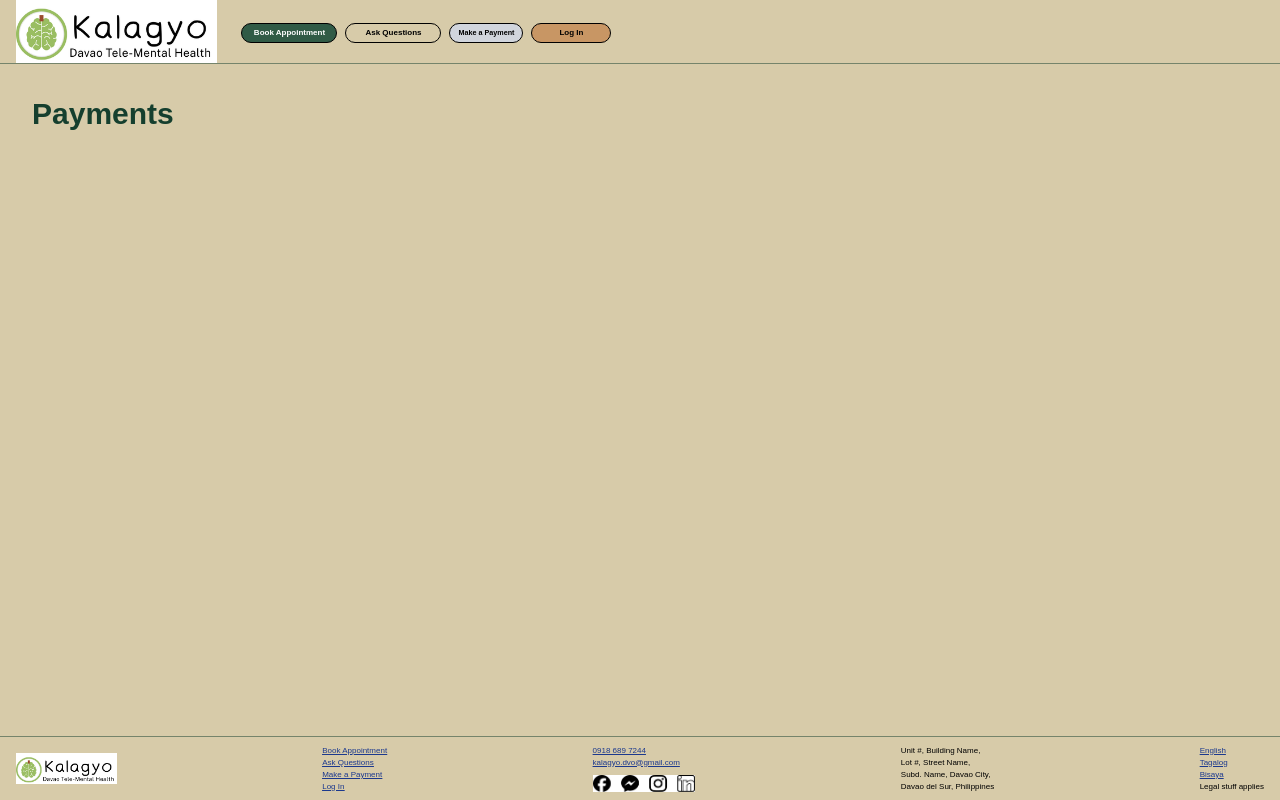
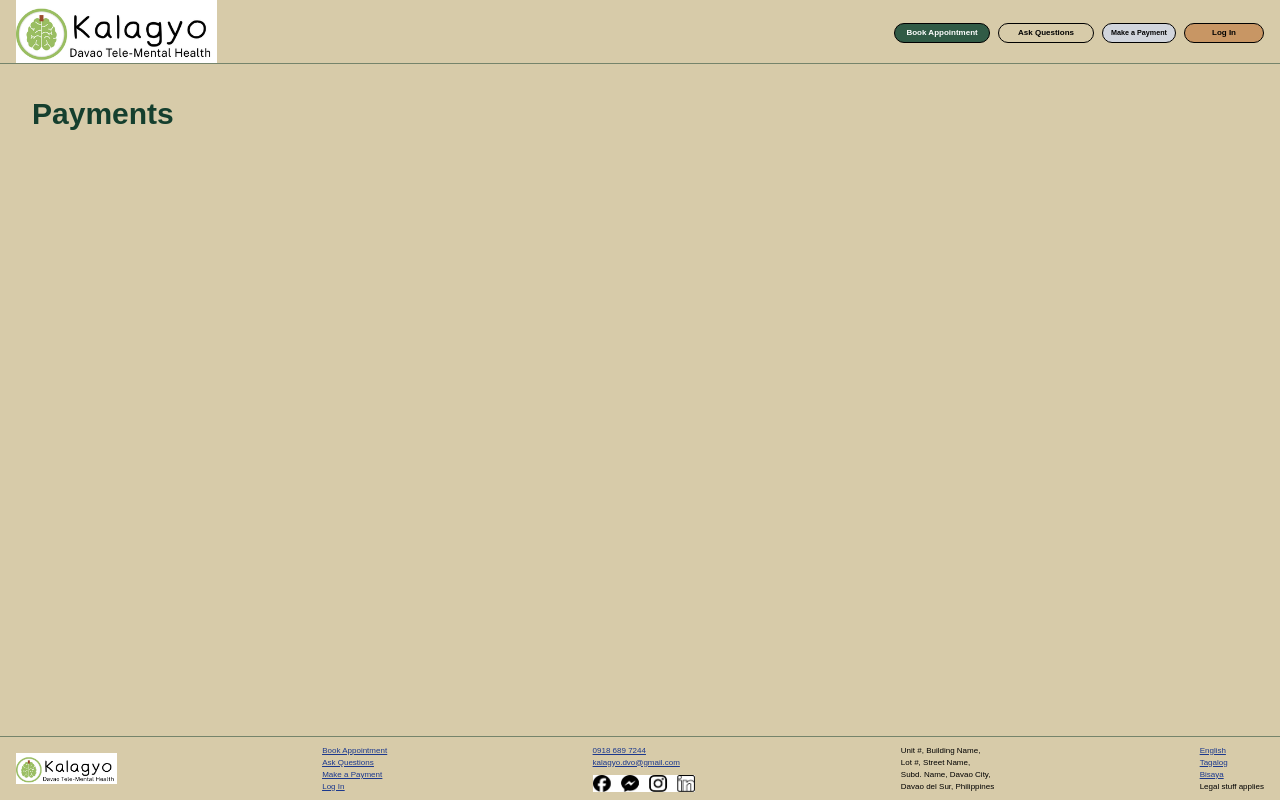
Before and after one commit to aljosanpedro/MSIT-PBD-Project2, a Next.js app in the folder msit-pbd-project2/: page /payments in a window 1280 px wide. Built offline with nearby package versions, Linux system fonts and the light colour scheme.

Commit message:
Make header buttons favor right side when zoomed out

```diff
--- a/msit-pbd-project2/components/Header.tsx
+++ b/msit-pbd-project2/components/Header.tsx
@@ -42,13 +42,13 @@ export default function Header() {
         </Link>
       )}
       {isCurrentPage("/book-appointment") ? (
-        <span className="ml-6 inline-flex h-5 w-24 translate-y-px self-center items-center justify-center rounded-full border border-black bg-gray-300 px-0 text-[0.5rem] font-semibold leading-none text-black">
+        <span className="ml-6 inline-flex h-5 w-24 translate-y-px self-center items-center justify-center rounded-full border border-black bg-gray-300 px-0 text-[0.5rem] font-semibold leading-none text-black md:ml-auto">
           Book Appointment
         </span>
       ) : (
         <Link
           href="/book-appointment"
-          className={`ml-6 inline-flex h-5 w-24 translate-y-px self-center items-center justify-center rounded-full border border-black bg-[#315b46] px-0 text-[0.5rem] font-semibold leading-none text-white transition-transform duration-100 active:translate-y-0.5 ${
+          className={`ml-6 inline-flex h-5 w-24 translate-y-px self-center items-center justify-center rounded-full border border-black bg-[#315b46] px-0 text-[0.5rem] font-semibold leading-none text-white transition-transform duration-100 active:translate-y-0.5 md:ml-auto ${
             bookPressed ? "translate-y-0.5" : ""
           }`}
         >
```
